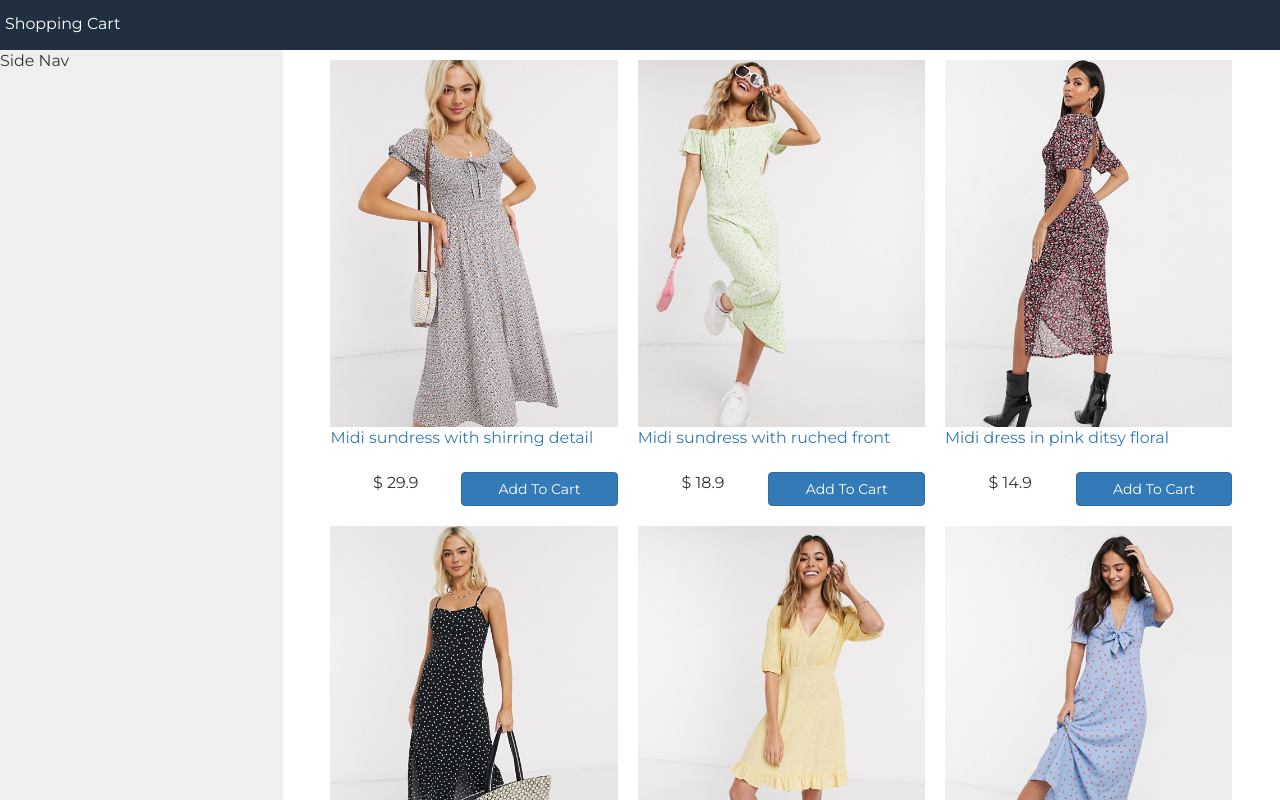
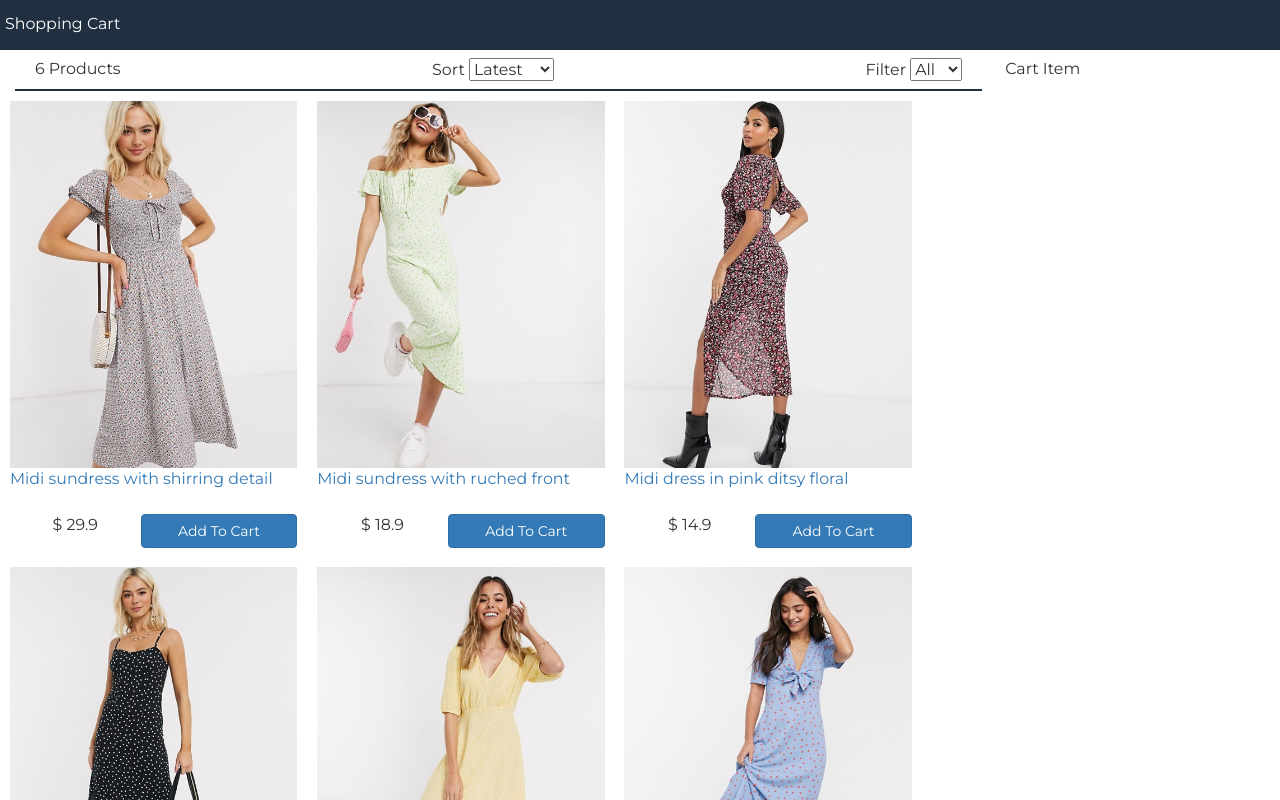
Before and after one commit to pyneninarendra/Shopping-Cart, a React (Create React App) app: page / in a window 1280 px wide. Shown: the top 800 px of the page. Built offline with nearby package versions, Linux system fonts and the light colour scheme.

Commit message:
Filter Products Component

```diff
--- a/src/App.js
+++ b/src/App.js
@@ -1,3 +1,4 @@
+
 import ProductsList from "./ProductsList";
 
 function App() {
@@ -8,10 +9,10 @@ function App() {
       </header>
       <main>
         <div className='content'>
-          <div className='sidebar'>Side Nav</div>
           <div className='main'>
             <ProductsList />
           </div>
+          <div className='sidebar'>Cart Item</div>
         </div>
       </main>
       <footer>
--- /dev/null
+++ b/src/Filter.js
@@ -0,0 +1,32 @@
+import React, { Component } from 'react'
+
+ class Filter extends Component {
+    render() {
+        return (
+            <div className="container-fluid">
+                <div className="filter">
+                    <div className="filter-results">{this.props.count? this.props.count : 0} Products</div>
+                    <div className="filter-sort">Sort {" "}
+                        <select value={this.props.sort} onChange={this.props.sortProducts}>
+                            <option value="">Latest</option>
+                            <option value="Lowest">Lowest</option>
+                            <option value="Highest">Highest</option>
+                        </select>
+                    </div>
+                    <div className="filter-size">Filter {" "}
+                        <select value={this.props.size} onChange={this.props.filterProducts}>
+                            <option value="">All</option>
+                            <option value="X">X</option>
+                            <option value="M">M</option>
+                            <option value="L">L</option>
+                            <option value="XL">XL</option>
+                            <option value="XXL">XXL</option>
+                        </select>
+                    </div>
+                </div>
+            </div>
+        )
+    }
+}
+
+export default Filter
--- a/src/Product.js
+++ b/src/Product.js
@@ -1,5 +1,6 @@
 import React, { Component } from 'react'
 import formatCurrency from './util'
+
  class Product extends Component {
     render() {
         return (
--- a/src/ProductsList.js
+++ b/src/ProductsList.js
@@ -1,6 +1,7 @@
 // import axios from 'axios'
 import React, { Component } from 'react'
 import data from './data.json'
+import Filter from "./Filter";
 import Product from './Product'
 
 class ProductsList extends Component {
@@ -8,15 +9,53 @@ class ProductsList extends Component {
         super(props)
 
         this.state = {
-            prod: data.products
+            products: data.products,
+            size:"",
+            sort:""
         }
     }
 
+    sortProducts = event => {
+        let sort = event.target.value
+        event.target.value?
+        this.setState({
+           sort: sort,
+           products: this.state.products.slice().sort((a,b) =>
+            sort === 'Lowest' ? a.price> b.price? 1: -1 :
+            sort === 'Highest' ? a.price < b.price? 1: -1 :
+            a._id > b._id ? 1 : -1
+           )
+        })
+        :
+        this.setState({
+            sort: event.target.value,
+            products:data.products
+        })
+    }
+
+    filterProducts= event => {
+        event.target.value ?
+        this.setState({
+            size: event.target.value,
+            products: data.products.filter(prod => prod.availableSizes.indexOf(event.target.value)>=0)
+        })
+        :
+        this.setState({
+            size: event.target.value,
+            products:data.products
+        })
+    }
 
     render() {
         return (
             <div>
-                <Product prod={this.state.prod} />
+                <Filter count={this.state.products.length}
+                    size={this.state.size}
+                    sort={this.state.sort}
+                    sortProducts={this.sortProducts}
+                    filterProducts={this.filterProducts}>
+                </Filter>
+                <Product prod={this.state.products} />
             </div>
         )
     }
--- a/src/index.css
+++ b/src/index.css
@@ -10,12 +10,12 @@ header a{text-decoration: none;color: #fff;}
 header a:hover{color:#ff8000;}
 main{grid-area: main;}
 .content{display: flex;}
-.content .sidebar{flex: 1 15rem;background-color: #efefef;}
-.content .main{flex: 3 60rem;background-color: #fff;}
+.content .sidebar{flex: 1 15rem;padding:8px;}
+.content .main{flex: 3 60rem;}
 footer{grid-area: footer; display: flex;align-items: center;justify-content: center;background-color: #203040;color: #fff;}
 
 /* Products */
-.products{list-style-type: none;display: flex;align-items: center;justify-content: center;margin: 0;padding: 0;flex-wrap: wrap;}
+.products{list-style-type: none;display: flex;align-items: center;margin: 0;padding: 0;flex-wrap: wrap;}
 .products li{flex: 0 1 29rem;height: 47rem;padding: 1rem;}
 .product{display: flex;flex-direction: column;justify-content: space-between;height: 100%;}
 .product a{text-decoration: none;}
@@ -24,3 +24,7 @@ footer{grid-area: footer; display: flex;align-items: center;justify-content: cen
 .product-price div,
 .product-price button{text-align: center;flex: 1;}
 /* Products */
+
+/* Filter */
+.filter{display: flex;justify-content: space-between;border-bottom: 2px solid #203040;padding:8px 20px;}
+/* Filter */
```
